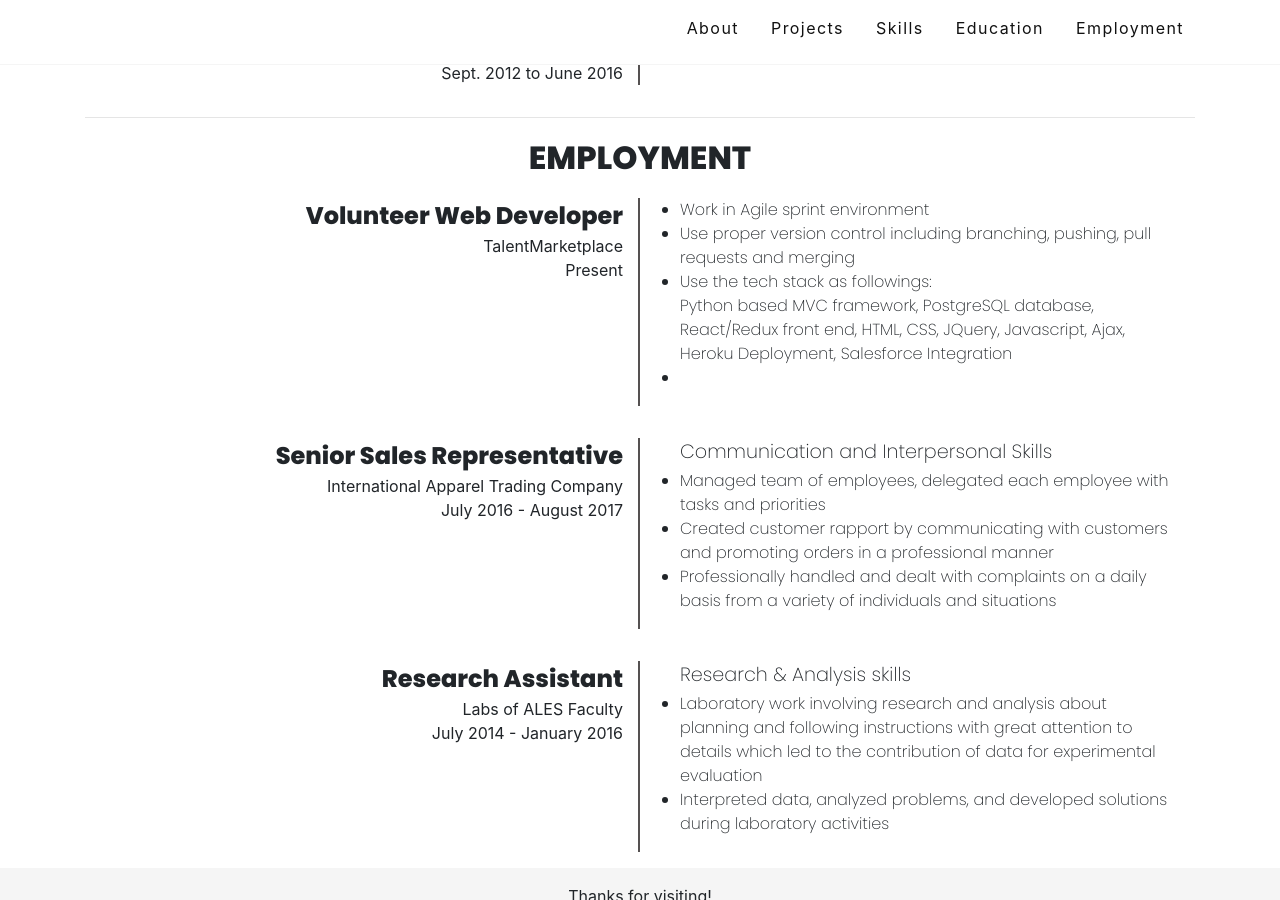
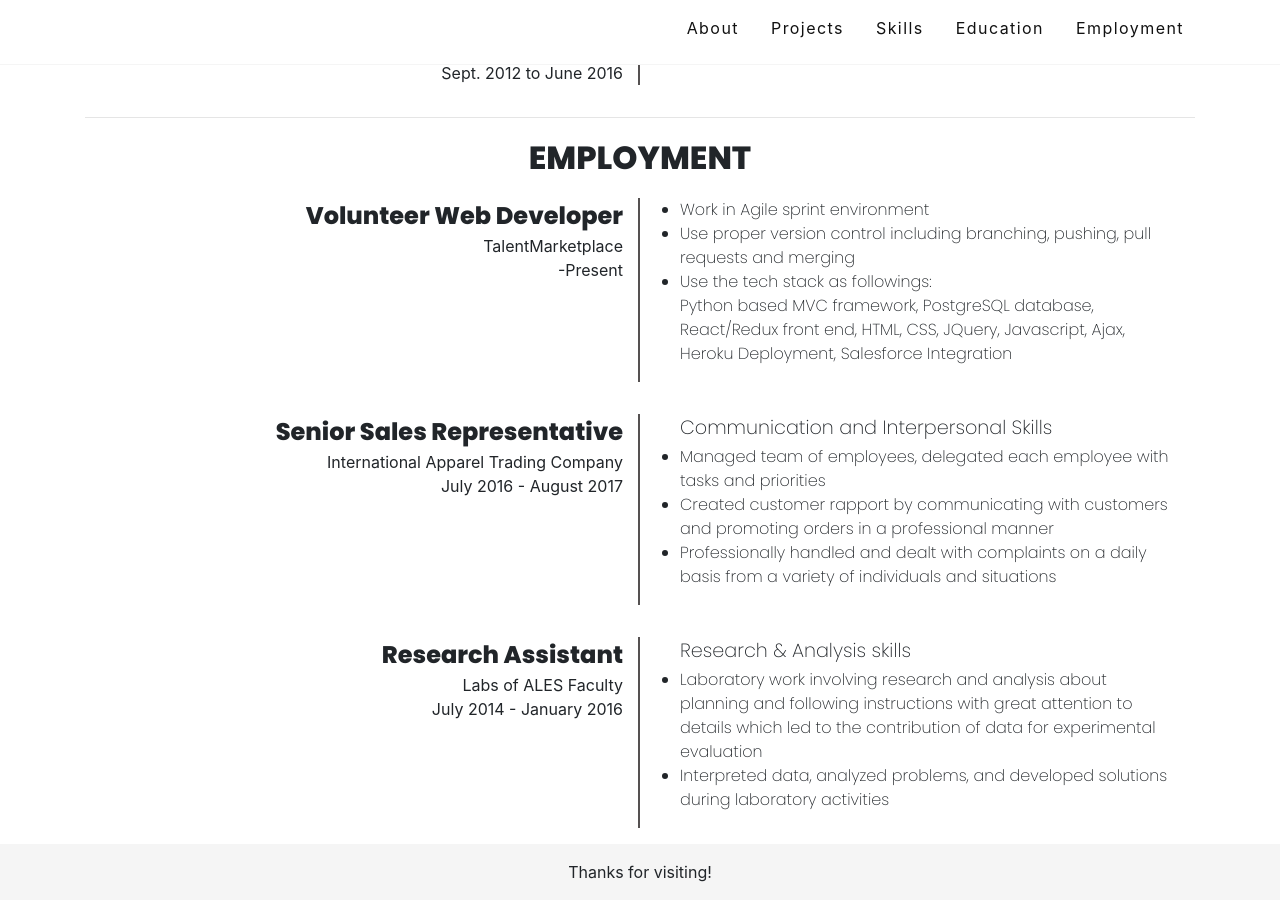
Before and after one commit to Thomassky28/Thomassky28.github.io, a Jekyll site: the page built from index.html, in a window 1280 px wide and 900 px high, scrolled down 2764 px. Built offline with Jekyll 4.4.1, drawn with Linux system fonts in a browser that asks for light colours; nearby versions of some CDN libraries.

Commit message:
add target=_blank to the link

```diff
--- a/_includes/employment.html
+++ b/_includes/employment.html
@@ -14,7 +14,7 @@
           <section class='col-xl-6 col-lg-6 col-md-6 col-sm-6 col-12 job-title'>
             <header class='title'>Volunteer Web Developer</header>
             <main class='compy-name' id='compy-name' >TalentMarketplace</main>
-            <footer id="time">Present</footer>
+            <footer id="time"> -Present</footer>
           </section>
 
           <section class='col-xl-6 col-lg-6 col-md-6 col-sm-6 col-12 job-description'>
@@ -25,7 +25,6 @@
               </li>
               <li> Use the tech stack as followings:
               </br>Python based MVC framework, PostgreSQL database, React/Redux front end, HTML, CSS, JQuery, Javascript, Ajax, Heroku Deployment, Salesforce Integration
-                <li>
               </li>
             </ul>
 
--- a/_includes/project.html
+++ b/_includes/project.html
@@ -29,7 +29,7 @@
             <code>Bootstrap</code>,
             <code>PostgreSQL</code>.
           </p>
-          <div class="sitebtn" target="_blank">
+          <div class="sitebtn">
             <a class="btn" href="https://github.com/Thomassky28/Lancr" target="_blank">
               <i class='fab fa-github' target="_blank"></i> GitHub Repository
             </a>
@@ -58,10 +58,10 @@
 
           </p>
           <div class="sitebtn">
-            <a class="btn" href="https://github.com/Thomassky28/Tweeter">
+            <a class="btn" href="https://github.com/Thomassky28/Tweeter" target="_blank">
               <i class='fab fa-github'></i> GitHub Repository
             </a>
-            <a class="btn" href="https://enigmatic-dusk-69216.herokuapp.com/">
+            <a class="btn" href="https://enigmatic-dusk-69216.herokuapp.com/" target="_blank">
               <i class="far fa-newspaper"></i>Website
             </a>
           </div>
@@ -91,7 +91,7 @@
 
           </p>
           <div class="sitebtn">
-            <a class="btn" href="https://github.com/Thomassky28/Chatty_App">
+            <a class="btn" href="https://github.com/Thomassky28/Chatty_App" target="_blank">
               <i class='fab fa-github'></i> GitHub Repository
             </a>
           </div>
@@ -112,7 +112,7 @@
             <code>RSpec</code>.
           </p>
           <div class="sitebtn">
-            <a class="btn" href="https://github.com/Thomassky28/jungle-rails">
+            <a class="btn" href="https://github.com/Thomassky28/jungle-rails" target="_blank">
               <i class='fab fa-github'></i> GitHub Repository
             </a>
           </div>
```
